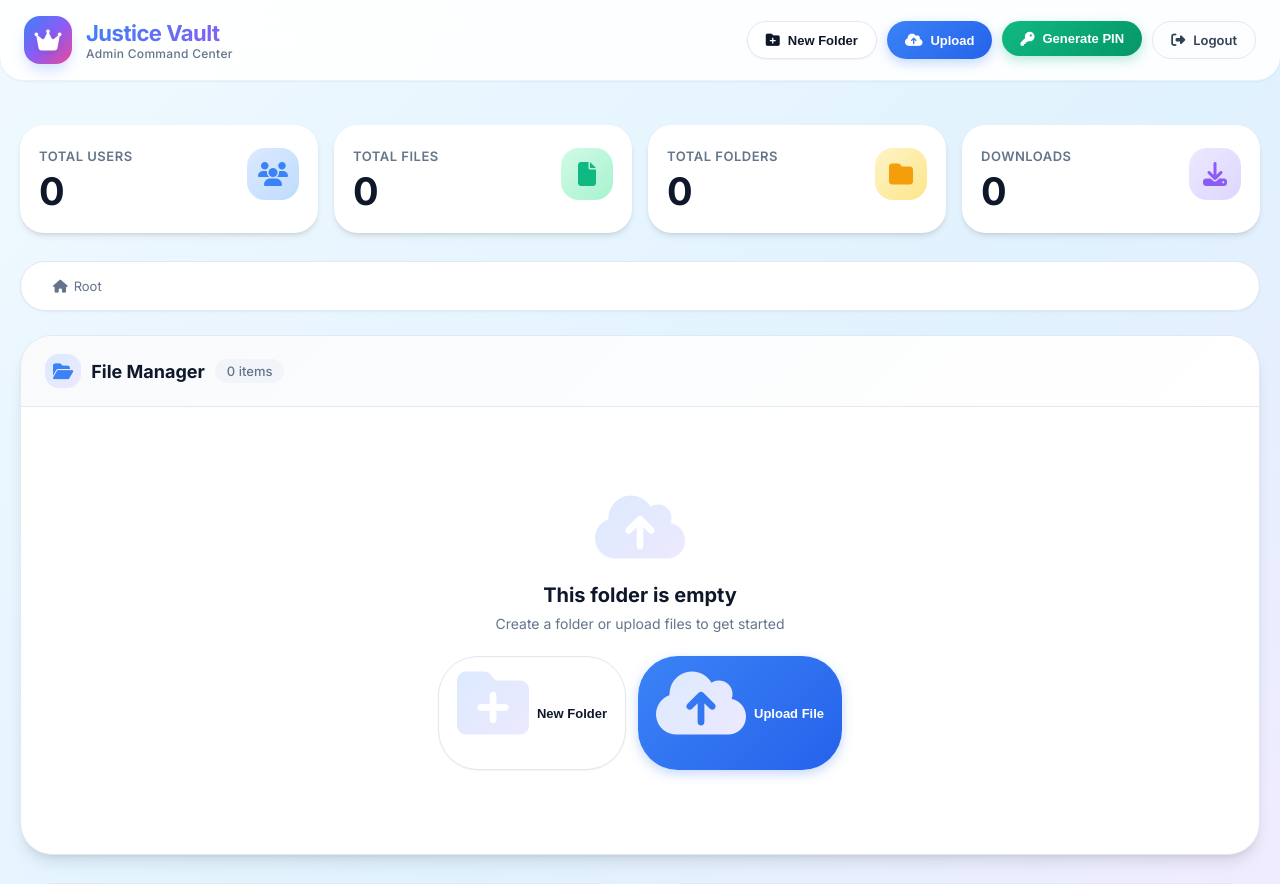
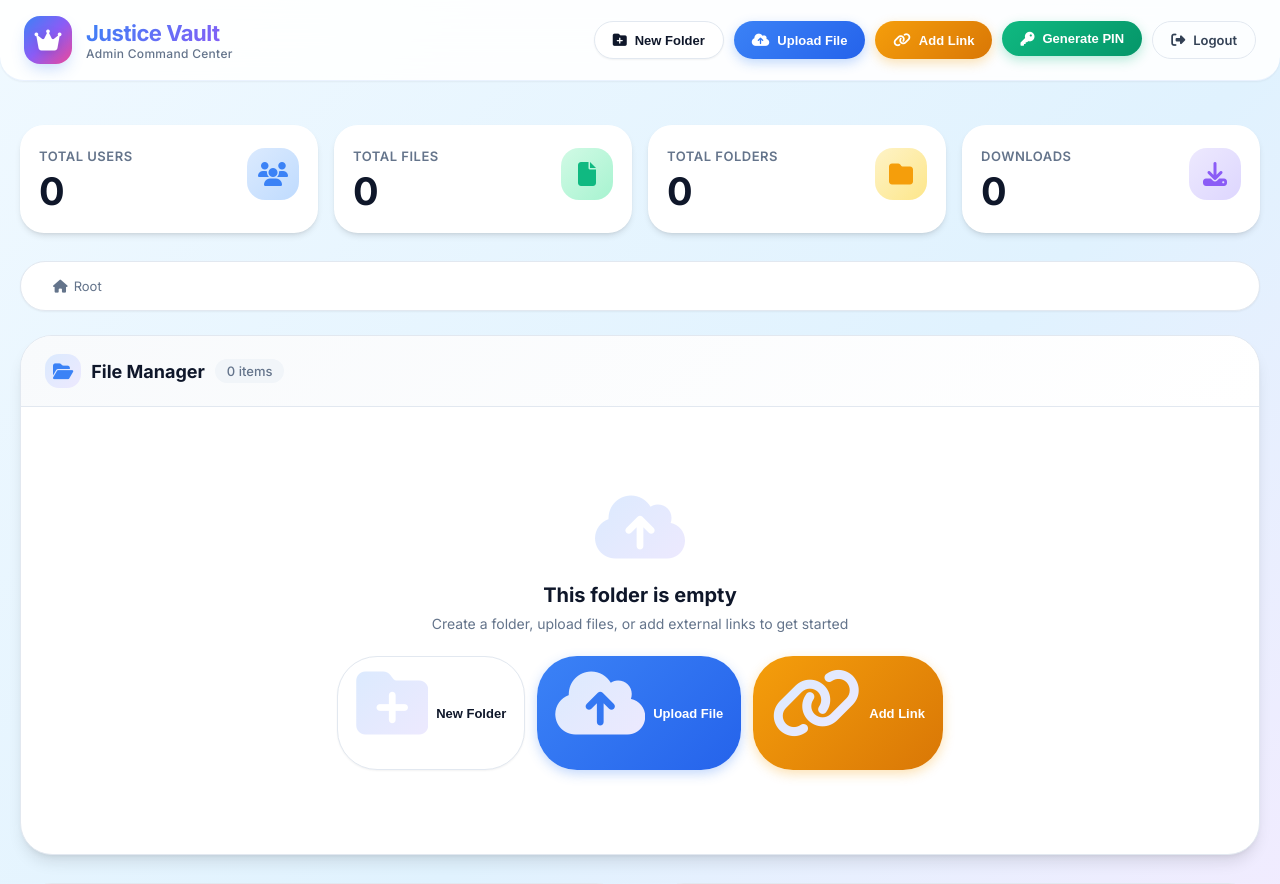
Before and after one commit to clinton10-cyber/justice-vault, a Flask app: page /admin/dashboard in a window 1280 px wide. Shown: the top 884 px of the page. Run offline with Flask 3, Linux system fonts and the light colour scheme; the visitor is signed in with stand-in values (Sample User, id 1); some libraries are stand-ins or nearby versions.

Commit message:
Update admin_dashboard.html

```diff
--- a/templates/admin_dashboard.html
+++ b/templates/admin_dashboard.html
@@ -463,6 +463,7 @@
     .file-icon .fa-file-video { color: #8b5cf6; }
     .file-icon .fa-file-audio { color: #f59e0b; }
     .file-icon .fa-file-archive { color: #a78bfa; }
+    .file-icon .fa-link { color: #3b82f6; }
     .file-icon .fa-file { color: #64748b; }
 
     .file-name {
@@ -871,6 +872,32 @@
         background: linear-gradient(135deg, #f8fafc, #ffffff);
     }
 
+    .url-input-group {
+        background: var(--bg-tertiary);
+        border-radius: 18px;
+        padding: 4px;
+        border: 2px solid var(--border-color);
+        transition: all 0.2s;
+    }
+
+    .url-input-group:focus-within {
+        border-color: var(--accent-blue);
+        box-shadow: 0 0 0 4px rgba(59, 130, 246, 0.1);
+    }
+
+    .url-input-group input {
+        width: 100%;
+        padding: 14px 16px;
+        background: transparent;
+        border: none;
+        color: var(--text-primary);
+        font-size: 14px;
+    }
+
+    .url-input-group input:focus {
+        outline: none;
+    }
+
     .modal-actions {
         display: flex;
         gap: 12px;
@@ -942,7 +969,10 @@
                 <i class="fas fa-folder-plus"></i> <span>New Folder</span>
             </button>
             <button onclick="showUploadModal()" class="btn btn-primary">
-                <i class="fas fa-cloud-upload-alt"></i> <span>Upload</span>
+                <i class="fas fa-cloud-upload-alt"></i> <span>Upload File</span>
+            </button>
+            <button onclick="showLinkUploadModal()" class="btn btn-warning">
+                <i class="fas fa-link"></i> <span>Add Link</span>
             </button>
             <form method="POST" action="{{ url_for('create_pin') }}" style="display: inline;">
                 <input type="hidden" name="folder_id" value="{{ folder_id }}">
@@ -1040,6 +1070,8 @@
                     <div class="file-icon" {% if item.type == 'folder' %}onclick="navigateToFolder({{ item.id }})"{% endif %}>
                         {% if item.type == 'folder' %}
                             <i class="fas fa-folder"></i>
+                        {% elif item.link_url %}
+                            <i class="fas fa-link"></i>
                         {% elif 'pdf' in item.mime_type|lower %}
                             <i class="fas fa-file-pdf"></i>
                         {% elif 'image' in item.mime_type|lower %}
@@ -1058,6 +1090,11 @@
                         <p title="{{ item.name }}">{{ item.name }}</p>
                         {% if item.size_formatted %}
                         <div class="file-size">{{ item.size_formatted }}</div>
+                        {% endif %}
+                        {% if item.link_url %}
+                        <div class="file-size" style="color: var(--accent-blue);">
+                            <i class="fas fa-link"></i> External Link
+                        </div>
                         {% endif %}
                     </div>
                     <div class="file-actions">
@@ -1083,13 +1120,16 @@
                     <div class="empty-state">
                         <i class="fas fa-cloud-upload-alt"></i>
                         <h3>This folder is empty</h3>
-                        <p>Create a folder or upload files to get started</p>
+                        <p>Create a folder, upload files, or add external links to get started</p>
                         <div class="empty-actions">
                             <button onclick="showNewFolderModal()" class="btn btn-secondary">
                                 <i class="fas fa-folder-plus"></i> New Folder
                             </button>
                             <button onclick="showUploadModal()" class="btn btn-primary">
                                 <i class="fas fa-cloud-upload-alt"></i> Upload File
+                            </button>
+                            <button onclick="showLinkUploadModal()" class="btn btn-warning">
+                                <i class="fas fa-link"></i> Add Link
                             </button>
                         </div>
                     </div>
@@ -1231,6 +1271,55 @@
     </div>
 </div>
 
+<!-- Link Upload Modal -->
+<div id="linkUploadModal" class="modal-overlay" onclick="if(event.target === this) this.style.display='none'">
+    <div class="modal" onclick="event.stopPropagation()" style="max-width: 520px;">
+        <div class="modal-header">
+            <h3><i class="fas fa-link"></i> Add External Link</h3>
+            <button class="modal-close" onclick="document.getElementById('linkUploadModal').style.display='none'">&times;</button>
+        </div>
+        <form method="POST" action="{{ url_for('upload_item') }}" enctype="multipart/form-data">
+            <input type="hidden" name="parent_id" value="{{ folder_id }}">
+            <input type="hidden" name="type" value="link">
+
+            <div class="form-group">
+                <label>Display Name</label>
+                <input type="text" name="name" placeholder="Enter name for this download" required>
+                <small style="color: var(--text-muted); font-size: 11px; margin-top: 6px; display: block;">
+                    This is what users will see
+                </small>
+            </div>
+
+            <div class="form-group">
+                <label>Download URL</label>
+                <div class="url-input-group">
+                    <input type="url" name="link_url" placeholder="https://example.com/file.zip" required>
+                </div>
+                <small style="color: var(--text-muted); font-size: 11px; margin-top: 6px; display: block;">
+                    <i class="fas fa-info-circle"></i> Users will download directly from this URL without seeing it
+                </small>
+            </div>
+
+            <div class="form-group">
+                <label>Preview Image (Optional)</label>
+                <input type="file" name="picture" accept="image/*">
+                <small style="color: var(--text-muted); font-size: 11px; margin-top: 6px; display: block;">
+                    Optional thumbnail image for this file
+                </small>
+            </div>
+
+            <div class="modal-actions">
+                <button type="submit" class="btn btn-warning">
+                    <i class="fas fa-link"></i> Add Link File
+                </button>
+                <button type="button" class="btn btn-secondary" onclick="document.getElementById('linkUploadModal').style.display='none'">
+                    Cancel
+                </button>
+            </div>
+        </form>
+    </div>
+</div>
+
 <!-- New Folder Modal -->
 <div id="newFolderModal" class="modal-overlay" onclick="if(event.target === this) this.style.display='none'">
     <div class="modal" onclick="event.stopPropagation()">
@@ -1318,6 +1407,10 @@
         document.getElementById('newFolderModal').style.display = 'flex';
     }
 
+    function showLinkUploadModal() {
+        document.getElementById('linkUploadModal').style.display = 'flex';
+    }
+
     function navigateToFolder(folderId) {
         window.location.href = "{{ url_for('admin_dashboard') }}/" + folderId;
     }
```
